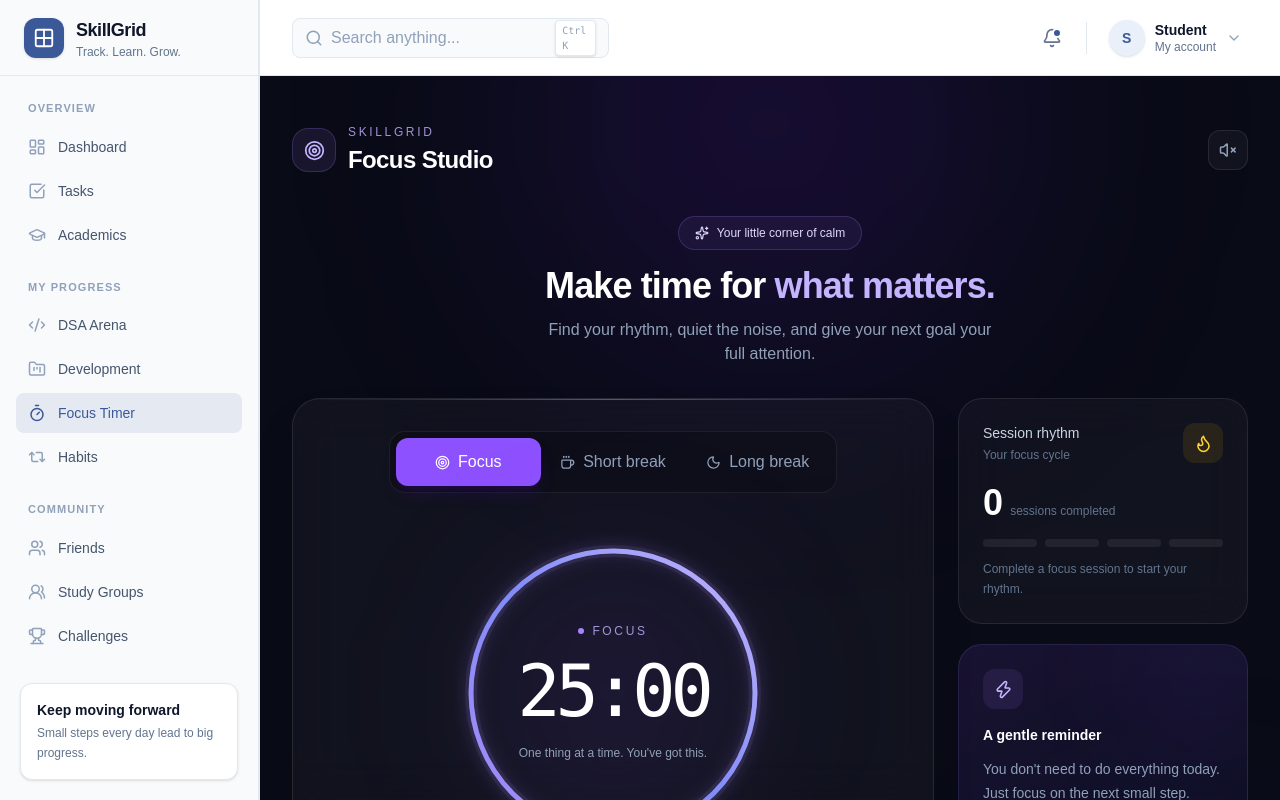
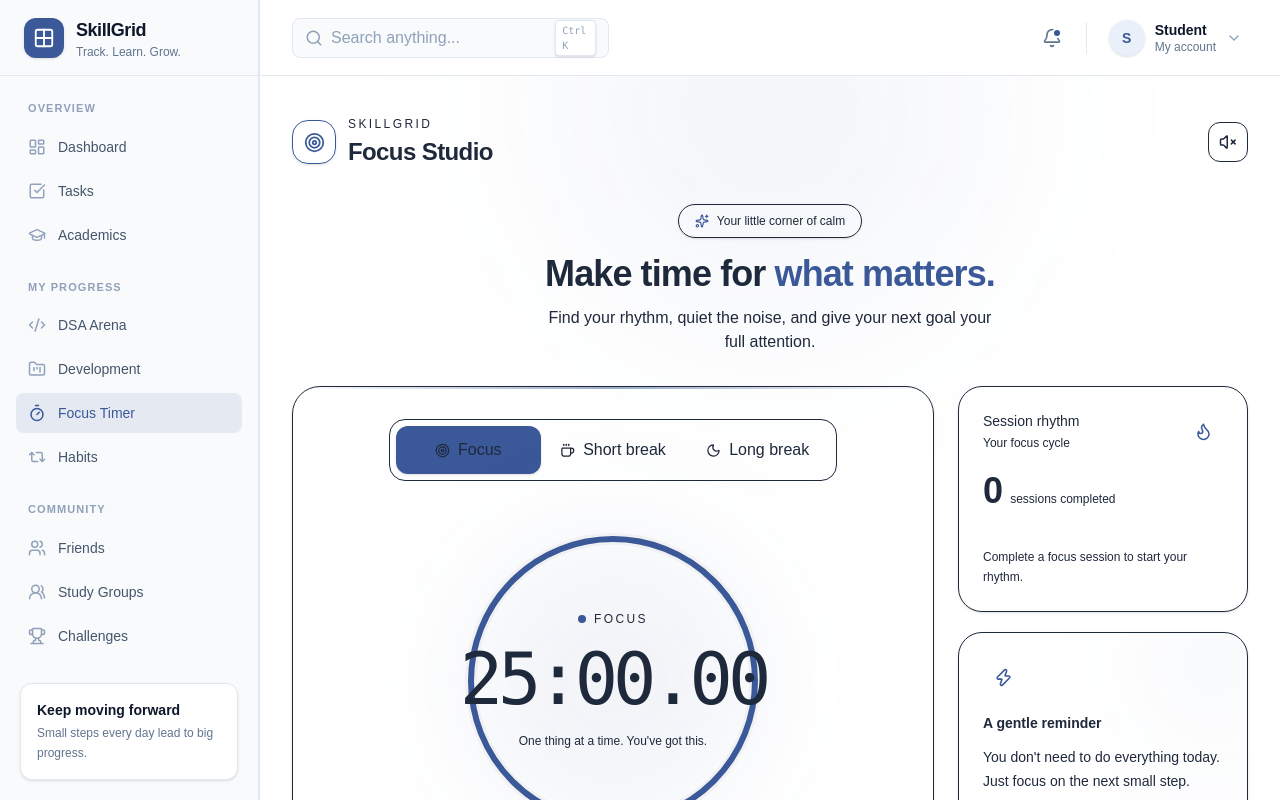
Before and after one commit to thiteswapnil1212-hue/skillGrid, a Next.js app in the folder skillgrid-app/: page /focus-timer in a window 1280 px wide. Built offline with nearby package versions, Linux system fonts and the light colour scheme.

Commit message:
millisecond added

```diff
--- a/skillgrid-app/src/app/focus-timer/page.tsx
+++ b/skillgrid-app/src/app/focus-timer/page.tsx
@@ -1,14 +1,13 @@
 
 "use client";
 
-import { useCallback, useEffect, useState } from "react";
+import { useCallback, useEffect, useRef, useState } from "react";
 import {
   AlarmClock,
   ArrowRight,
   Check,
   Coffee,
   Flame,
-  Maximize2,
   Moon,
   Pause,
   Play,
@@ -19,11 +18,15 @@ import {
   Volume2,
   VolumeX,
   Zap,
+  CheckCircle2,
 } from "lucide-react";
 
 type Mode = "focus" | "short" | "long";
 
-const MODES: Record<Mode, { label: string; duration: number; subtitle: string }> = {
+const MODES: Record<
+  Mode,
+  { label: string; duration: number; subtitle: string }
+> = {
   focus: {
     label: "Focus",
     duration: 25 * 60,
@@ -44,48 +47,68 @@ const MODES: Record<Mode, { label: string; duration: number; subtitle: string }>
 const RADIUS = 142;
 const CIRCUMFERENCE = 2 * Math.PI * RADIUS;
 
-function formatTime(seconds: number) {
-  const mins = Math.floor(seconds / 60).toString().padStart(2, "0");
-  const secs = (seconds % 60).toString().padStart(2, "0");
-  return `${mins}:${secs}`;
+function formatTime(ms: number) {
+  const safeMs = Math.max(0, ms);
+  const mins = Math.floor(safeMs / 60_000);
+  const secs = Math.floor((safeMs % 60_000) / 1000);
+  const centis = Math.floor((safeMs % 1000) / 10);
+
+  return `${String(mins).padStart(2, "0")}:${String(secs).padStart(
+    2,
+    "0"
+  )}.${String(centis).padStart(2, "0")}`;
 }
 
 export default function FocusTimerPage() {
   const [mode, setMode] = useState<Mode>("focus");
-  const [remaining, setRemaining] = useState(MODES.focus.duration);
+  const [remainingMs, setRemainingMs] = useState(
+    MODES.focus.duration * 1000
+  );
   const [running, setRunning] = useState(false);
   const [endAt, setEndAt] = useState<number | null>(null);
   const [completedSessions, setCompletedSessions] = useState(0);
   const [soundEnabled, setSoundEnabled] = useState(false);
+  const [sessionComplete, setSessionComplete] = useState(false);
 
-  const total = MODES[mode].duration;
-  const progress = Math.max(0, Math.min(1, remaining / total));
+  const completedRef = useRef(false);
+
+  const totalMs = MODES[mode].duration * 1000;
+  const progress = Math.max(0, Math.min(1, remainingMs / totalMs));
   const offset = CIRCUMFERENCE * (1 - progress);
 
   const changeMode = useCallback((nextMode: Mode) => {
     setMode(nextMode);
-    setRemaining(MODES[nextMode].duration);
+    setRemainingMs(MODES[nextMode].duration * 1000);
     setRunning(false);
     setEndAt(null);
+    setSessionComplete(false);
+    completedRef.current = false;
   }, []);
 
   const completeSession = useCallback(() => {
+    setSessionComplete(true);
+
     if (mode === "focus") {
       setCompletedSessions((count) => count + 1);
       changeMode("short");
     } else {
       changeMode("focus");
     }
+
+    setSessionComplete(true);
   }, [mode, changeMode]);
 
   useEffect(() => {
     if (!running || endAt === null) return;
 
+    let completed = false;
+
     const tick = () => {
-      const next = Math.max(0, Math.ceil((endAt - Date.now()) / 1000));
-      setRemaining(next);
+      const next = Math.max(0, endAt - Date.now());
+      setRemainingMs(next);
 
-      if (next <= 0) {
+      if (next <= 0 && !completed) {
+        completed = true;
         setRunning(false);
         setEndAt(null);
         completeSession();
@@ -93,17 +116,20 @@ export default function FocusTimerPage() {
     };
 
     tick();
-    const interval = window.setInterval(tick, 250);
+
+    const interval = window.setInterval(tick, 10);
 
     return () => window.clearInterval(interval);
   }, [running, endAt, completeSession]);
 
   const toggleTimer = () => {
+    setSessionComplete(false);
+
     if (running) {
       setRunning(false);
       setEndAt(null);
     } else {
-      setEndAt(Date.now() + remaining * 1000);
+      setEndAt(Date.now() + remainingMs);
       setRunning(true);
     }
   };
@@ -111,40 +137,45 @@ export default function FocusTimerPage() {
   const resetTimer = () => {
     setRunning(false);
     setEndAt(null);
-    setRemaining(total);
+    setRemainingMs(totalMs);
+    setSessionComplete(false);
+    completedRef.current = false;
   };
 
   const skipTimer = () => {
-    if (mode === "focus") {
-      changeMode("short");
-    } else {
-      changeMode("focus");
-    }
+    changeMode(mode === "focus" ? "short" : "focus");
   };
 
   const sessionsUntilLongBreak = completedSessions % 4;
-  const currentSession = sessionsUntilLongBreak === 0 && completedSessions > 0
+  const currentSession =
+    sessionsUntilLongBreak === 0 && completedSessions > 0
       ? 4
       : sessionsUntilLongBreak;
 
+  const modeItems = [
+    { key: "focus" as const, label: "Focus", Icon: Target },
+    { key: "short" as const, label: "Short break", Icon: Coffee },
+    { key: "long" as const, label: "Long break", Icon: Moon },
+  ];
+
   return (
-    <main className="relative min-h-full overflow-hidden bg-[#090b16] text-white">
-      {/* Ambient background */}
+    <main className="relative min-h-full overflow-hidden bg-background text-foreground">
+      {/* Subtle theme-aware ambient background */}
       <div className="pointer-events-none absolute inset-0 overflow-hidden">
-        <div className="absolute -top-48 left-1/2 h-[480px] w-[480px] -translate-x-1/2 rounded-full bg-violet-600/[0.13] blur-[130px]" />
-        <div className="absolute bottom-0 right-[-100px] h-[350px] w-[350px] rounded-full bg-indigo-500/[0.08] blur-[120px]" />
-        <div className="absolute bottom-[-180px] left-[-120px] h-[350px] w-[350px] rounded-full bg-fuchsia-500/[0.06] blur-[120px]" />
+        <div className="absolute -top-44 left-1/2 h-[420px] w-[420px] -translate-x-1/2 rounded-full bg-primary/[0.06] blur-[110px]" />
+        <div className="absolute bottom-0 right-[-100px] h-[300px] w-[300px] rounded-full bg-primary/[0.05] blur-[100px]" />
       </div>
 
-      <div className="relative mx-auto w-full max-w-6xl px-4 py-8 sm:px-8 sm:py-12">
+      <div className="relative mx-auto w-full max-w-6xl px-4 py-8 sm:px-8 sm:py-10">
         {/* Header */}
-        <header className="mb-10 flex items-center justify-between gap-4">
+        <header className="mb-9 flex items-center justify-between gap-4">
           <div className="flex items-center gap-3">
-            <div className="flex h-11 w-11 items-center justify-center rounded-2xl border border-violet-400/20 bg-violet-400/10 text-violet-300">
+            <div className="flex h-11 w-11 items-center justify-center rounded-2xl border border-border bg-card text-primary shadow-sm">
               <Target size={21} />
             </div>
+
             <div>
-              <p className="text-xs font-medium uppercase tracking-[0.22em] text-violet-300/80">
+              <p className="text-xs font-medium uppercase tracking-[0.2em] text-muted-foreground">
                 SkillGrid
               </p>
               <h1 className="mt-1 text-xl font-semibold tracking-tight sm:text-2xl">
@@ -156,7 +187,7 @@ export default function FocusTimerPage() {
           <button
             onClick={() => setSoundEnabled((value) => !value)}
             aria-label={soundEnabled ? "Disable sound" : "Enable sound"}
-            className="flex h-10 w-10 items-center justify-center rounded-xl border border-white/[0.09] bg-white/[0.04] text-slate-400 transition hover:border-violet-400/30 hover:bg-white/[0.08] hover:text-white"
+            className="flex h-10 w-10 items-center justify-center rounded-xl border border-border bg-card text-muted-foreground transition-all duration-200 hover:bg-muted hover:text-foreground active:scale-95"
           >
             {soundEnabled ? <Volume2 size={18} /> : <VolumeX size={18} />}
           </button>
@@ -164,40 +195,38 @@ export default function FocusTimerPage() {
 
         {/* Intro */}
         <section className="mb-8 text-center">
-          <div className="mb-4 inline-flex items-center gap-2 rounded-full border border-violet-400/20 bg-violet-400/[0.07] px-4 py-2 text-xs font-medium text-violet-200">
-            <Sparkles size={14} />
+          <div className="mb-4 inline-flex items-center gap-2 rounded-full border border-border bg-card px-4 py-2 text-xs font-medium text-muted-foreground shadow-sm">
+            <Sparkles size={14} className="text-primary" />
             Your little corner of calm
           </div>
+
           <h2 className="text-3xl font-semibold tracking-tight sm:text-4xl">
-            Make time for <span className="text-violet-300">what matters.</span>
+            Make time for{" "}
+            <span className="text-primary">what matters.</span>
           </h2>
-          <p className="mx-auto mt-3 max-w-md text-sm leading-6 text-slate-400 sm:text-base">
-            Find your rhythm, quiet the noise, and give your next goal your full attention.
+
+          <p className="mx-auto mt-3 max-w-md text-sm leading-6 text-muted-foreground sm:text-base">
+            Find your rhythm, quiet the noise, and give your next goal your
+            full attention.
           </p>
         </section>
 
         {/* Main layout */}
         <div className="mx-auto grid max-w-5xl gap-6 lg:grid-cols-[1fr_290px]">
           {/* Timer card */}
-          <section className="relative overflow-hidden rounded-[28px] border border-white/[0.09] bg-white/[0.035] p-5 shadow-2xl shadow-black/20 backdrop-blur-xl sm:p-8">
-            <div className="absolute inset-x-0 top-0 h-px bg-gradient-to-r from-transparent via-violet-400/50 to-transparent" />
+          <section className="relative overflow-hidden rounded-[28px] border border-border bg-card p-5 shadow-sm transition-shadow duration-300 hover:shadow-md sm:p-8">
+            <div className="absolute inset-x-0 top-0 h-[2px] bg-gradient-to-r from-transparent via-primary/50 to-transparent" />
 
             {/* Mode selector */}
-            <div className="mx-auto mb-8 flex max-w-md rounded-2xl border border-white/[0.07] bg-black/20 p-1.5">
-              {(
-                [
-                  ["focus", "Focus", Target],
-                  ["short", "Short break", Coffee],
-                  ["long", "Long break", Moon],
-                ] as const
-              ).map(([key, label, Icon]) => (
+            <div className="mx-auto mb-8 flex max-w-md rounded-2xl border border-border bg-muted/50 p-1.5">
+              {modeItems.map(({ key, label, Icon }) => (
                 <button
                   key={key}
                   onClick={() => changeMode(key)}
                   className={`flex flex-1 items-center justify-center gap-2 rounded-xl px-2 py-3 text-xs font-medium transition-all duration-300 sm:text-sm ${
                     mode === key
-                      ? "bg-violet-500 text-white shadow-lg shadow-violet-950/40"
-                      : "text-slate-400 hover:bg-white/[0.05] hover:text-white"
+                      ? "bg-primary text-primary-foreground shadow-sm"
+                      : "text-muted-foreground hover:bg-background hover:text-foreground"
                   }`}
                 >
                   <Icon size={15} />
@@ -206,9 +235,13 @@ export default function FocusTimerPage() {
               ))}
             </div>
 
-            {/* Circular timer */}
+            {/* Animated timer */}
             <div className="relative mx-auto flex w-full max-w-[340px] items-center justify-center py-2">
-              <div className="absolute h-64 w-64 rounded-full bg-violet-500/[0.09] blur-[70px] sm:h-72 sm:w-72" />
+              <div
+                className={`pointer-events-none absolute h-64 w-64 rounded-full bg-primary/[0.07] blur-[65px] transition-transform duration-1000 sm:h-72 sm:w-72 ${
+                  running ? "scale-110 animate-pulse" : "scale-100"
+                }`}
+              />
 
               <svg
                 viewBox="0 0 320 320"
@@ -220,110 +253,136 @@ export default function FocusTimerPage() {
                   cy="160"
                   r={RADIUS}
                   fill="none"
-                  stroke="rgba(255,255,255,0.055)"
-                  strokeWidth="5"
+                  stroke="currentColor"
+                  strokeOpacity="0.07"
+                  strokeWidth="6"
                 />
+
                 <circle
                   cx="160"
                   cy="160"
                   r={RADIUS}
                   fill="none"
-                  stroke="rgba(167,139,250,0.10)"
+                  stroke="currentColor"
+                  strokeOpacity="0.04"
                   strokeWidth="12"
                 />
+
                 <circle
                   cx="160"
                   cy="160"
                   r={RADIUS}
                   fill="none"
-                  stroke="url(#timer-gradient)"
-                  strokeWidth="5"
+                  stroke="currentColor"
+                  className="text-primary"
+                  strokeWidth="6"
                   strokeLinecap="round"
                   strokeDasharray={CIRCUMFERENCE}
                   strokeDashoffset={offset}
                   style={{
-                    transition: "stroke-dashoffset 300ms linear",
-                    filter: "drop-shadow(0 0 8px rgba(167,139,250,0.4))",
+                    transition: "stroke-dashoffset 80ms linear",
+                    filter: running
+                      ? "drop-shadow(0 0 8px var(--primary))"
+                      : "none",
                   }}
                 />
-                <defs>
-                  <linearGradient id="timer-gradient" x1="0%" y1="0%" x2="100%" y2="100%">
-                    <stop offset="0%" stopColor="#a78bfa" />
-                    <stop offset="50%" stopColor="#818cf8" />
-                    <stop offset="100%" stopColor="#c4b5fd" />
-                  </linearGradient>
-                </defs>
               </svg>
 
               <div className="absolute inset-0 flex flex-col items-center justify-center">
-                <div className="mb-4 flex items-center gap-2 text-xs font-medium uppercase tracking-[0.22em] text-violet-300/80">
-                  <span className={`h-1.5 w-1.5 rounded-full ${running ? "animate-pulse bg-emerald-400" : "bg-violet-400"}`} />
+                <div className="mb-4 flex items-center gap-2 text-xs font-medium uppercase tracking-[0.2em] text-muted-foreground">
+                  <span
+                    className={`h-2 w-2 rounded-full ${
+                      running
+                        ? "animate-pulse bg-emerald-500"
+                        : "bg-primary"
+                    }`}
+                  />
                   {running ? "In the zone" : MODES[mode].label}
                 </div>
+
                 <div
                   role="timer"
                   aria-live="off"
-                  className="font-mono text-6xl font-light tracking-[-0.07em] tabular-nums text-white sm:text-7xl"
+                  className="font-mono text-5xl font-light tracking-[-0.07em] tabular-nums text-foreground sm:text-7xl"
                 >
-                  {formatTime(remaining)}
+                  {formatTime(remainingMs)}
                 </div>
-                <p className="mt-4 max-w-[220px] text-center text-xs leading-5 text-slate-400">
+
+                <p className="mt-4 max-w-[220px] text-center text-xs leading-5 text-muted-foreground">
                   {MODES[mode].subtitle}
                 </p>
               </div>
             </div>
 
             {/* Controls */}
-            <div className="mt-7 flex items-center justify-center gap-4">
+            <div className="mt-7 flex items-center justify-center gap-3 sm:gap-4">
               <button
                 onClick={resetTimer}
                 aria-label="Reset timer"
-                className="flex h-12 w-12 items-center justify-center rounded-2xl border border-white/[0.09] bg-white/[0.035] text-slate-400 transition hover:border-white/20 hover:bg-white/[0.08] hover:text-white active:scale-95"
+                className="flex h-12 w-12 items-center justify-center rounded-2xl border border-border bg-background text-muted-foreground transition-all duration-200 hover:bg-muted hover:text-foreground active:scale-90"
               >
                 <RotateCcw size={18} />
               </button>
 
               <button
                 onClick={toggleTimer}
-                className="group flex h-14 min-w-[180px] items-center justify-center gap-3 rounded-2xl bg-gradient-to-r from-violet-500 to-indigo-500 px-8 font-semibold text-white shadow-lg shadow-violet-950/40 transition hover:shadow-xl hover:shadow-violet-900/40 active:scale-[0.97]"
+                className="group flex h-14 min-w-0 flex-1 max-w-[220px] items-center justify-center gap-3 rounded-2xl bg-primary px-5 font-semibold text-primary-foreground shadow-sm transition-all duration-200 hover:brightness-95 hover:shadow-md active:scale-[0.97]"
               >
-                {running ? <Pause size={19} fill="currentColor" /> : <Play size={19} fill="currentColor" />}
+                {running ? (
+                  <Pause size={19} fill="currentColor" />
+                ) : (
+                  <Play size={19} fill="currentColor" />
+                )}
                 {running ? "Pause session" : "Start focusing"}
               </button>
 
               <button
                 onClick={skipTimer}
                 aria-label="Skip current session"
-                className="flex h-12 w-12 items-center justify-center rounded-2xl border border-white/[0.09] bg-white/[0.035] text-slate-400 transition hover:border-white/20 hover:bg-white/[0.08] hover:text-white active:scale-95"
+                className="flex h-12 w-12 items-center justify-center rounded-2xl border border-border bg-background text-muted-foreground transition-all duration-200 hover:bg-muted hover:text-foreground active:scale-90"
               >
                 <SkipForward size={18} />
               </button>
             </div>
 
-            <p className="mt-5 text-center text-[11px] text-slate-500">
-              {running ? "Stay present. Every minute counts." : "Ready when you are. No rush."}
+            <p className="mt-5 text-center text-[11px] text-muted-foreground">
+              {running
+                ? "Stay present. Every minute counts."
+                : "Ready when you are. No rush."}
             </p>
+
+            {sessionComplete && (
+              <div className="mt-5 flex items-center justify-center gap-2 rounded-xl border border-border bg-muted/50 px-4 py-3 text-sm font-medium text-foreground animate-in fade-in slide-in-from-bottom-2 duration-500">
+                <CheckCircle2 size={17} className="text-primary" />
+                Session complete! Take a moment to recharge.
+              </div>
+            )}
           </section>
 
           {/* Side panel */}
           <aside className="flex flex-col gap-5">
             {/* Session progress */}
-            <section className="rounded-[24px] border border-white/[0.09] bg-white/[0.035] p-6 backdrop-blur-xl">
+            <section className="rounded-[24px] border border-border bg-card p-6 shadow-sm">
               <div className="mb-5 flex items-center justify-between">
                 <div>
-                  <p className="text-sm font-medium text-slate-300">Session rhythm</p>
-                  <p className="mt-1 text-xs text-slate-500">Your focus cycle</p>
+                  <p className="text-sm font-medium">Session rhythm</p>
+                  <p className="mt-1 text-xs text-muted-foreground">
+                    Your focus cycle
+                  </p>
                 </div>
-                <div className="flex h-10 w-10 items-center justify-center rounded-xl bg-amber-400/10 text-amber-300">
+
+                <div className="flex h-10 w-10 items-center justify-center rounded-xl bg-muted text-primary">
                   <Flame size={19} />
                 </div>
               </div>
 
               <div className="mb-4 flex items-end gap-2">
-                <span className="text-4xl font-semibold tracking-tight text-white">
+                <span className="text-4xl font-semibold tracking-tight">
                   {completedSessions}
                 </span>
-                <span className="mb-1 text-xs text-slate-500">sessions completed</span>
+                <span className="mb-1 text-xs text-muted-foreground">
+                  sessions completed
+                </span>
               </div>
 
               <div className="flex gap-2">
@@ -332,32 +391,37 @@ export default function FocusTimerPage() {
                     key={index}
                     className={`h-2 flex-1 rounded-full transition-all duration-500 ${
                       index < currentSession
-                        ? "bg-gradient-to-r from-violet-400 to-indigo-400 shadow-sm shadow-violet-500/20"
-                        : "bg-white/[0.07]"
+                        ? "bg-primary shadow-sm"
+                        : "bg-muted"
                     }`}
                   />
                 ))}
               </div>
-              <p className="mt-3 text-xs leading-5 text-slate-500">
+
+              <p className="mt-3 text-xs leading-5 text-muted-foreground">
                 {completedSessions === 0
                   ? "Complete a focus session to start your rhythm."
                   : `${currentSession} of 4 sessions in your current cycle.`}
               </p>
             </section>
 
-            {/* Today's focus */}
-            <section className="relative overflow-hidden rounded-[24px] border border-violet-400/15 bg-gradient-to-br from-violet-500/[0.12] to-indigo-500/[0.04] p-6">
-              <div className="absolute -right-8 -top-8 h-32 w-32 rounded-full bg-violet-500/[0.12] blur-3xl" />
+            {/* Reminder */}
+            <section className="relative overflow-hidden rounded-[24px] border border-border bg-card p-6 shadow-sm">
+              <div className="absolute -right-8 -top-8 h-32 w-32 rounded-full bg-primary/[0.06] blur-3xl" />
 
               <div className="relative">
-                <div className="mb-4 flex h-10 w-10 items-center justify-center rounded-xl bg-violet-400/10 text-violet-300">
+                <div className="mb-4 flex h-10 w-10 items-center justify-center rounded-xl bg-muted text-primary">
                   <Zap size={19} />
                 </div>
-                <h3 className="text-sm font-semibold text-white">A gentle reminder</h3>
-                <p className="mt-3 text-sm leading-6 text-slate-400">
-                  You don&apos;t need to do everything today. Just focus on the next small step.
+
+                <h3 className="text-sm font-semibold">A gentle reminder</h3>
+
+                <p className="mt-3 text-sm leading-6 text-muted-foreground">
+                  You don&apos;t need to do everything today. Just focus on
+                  the next small step.
                 </p>
-                <div className="mt-5 flex items-center gap-2 text-xs font-medium text-violet-300">
+
+                <div className="mt-5 flex items-center gap-2 text-xs font-medium text-primary">
                   <Sparkles size={14} />
                   Progress over perfection
                 </div>
@@ -365,36 +429,58 @@ export default function FocusTimerPage() {
             </section>
 
             {/* Quick guide */}
-            <section className="rounded-[24px] border border-white/[0.09] bg-white/[0.025] p-6">
+            <section className="rounded-[24px] border border-border bg-card p-6 shadow-sm">
               <div className="mb-4 flex items-center gap-2">
-                <AlarmClock size={16} className="text-slate-400" />
-                <h3 className="text-sm font-medium text-slate-200">Your focus flow</h3>
+                <AlarmClock size={16} className="text-muted-foreground" />
+                <h3 className="text-sm font-medium">Your focus flow</h3>
               </div>
 
               <div className="space-y-4">
                 {[
-                  { title: "Focus", detail: "25 minutes", icon: Target, color: "text-violet-300" },
-                  { title: "Short break", detail: "5 minutes", icon: Coffee, color: "text-emerald-300" },
-                  { title: "Repeat", detail: "Build your rhythm", icon: ArrowRight, color: "text-indigo-300" },
-                ].map((item, index) => (
+                  {
+                    title: "Focus",
+                    detail: "25 minutes",
+                    icon: Target,
+                  },
+                  {
+                    title: "Short break",
+                    detail: "5 minutes",
+                    icon: Coffee,
+                  },
+                  {
+                    title: "Repeat",
+                    detail: "Build your rhythm",
+                    icon: ArrowRight,
+                  },
+                ].map((item, index) => {
+                  const Icon = item.icon;
+
+                  return (
                     <div key={item.title} className="flex items-center gap-3">
-                    <div className={`flex h-9 w-9 shrink-0 items-center justify-center rounded-xl bg-white/[0.04] ${item.color}`}>
-                      {index === 2 ? <item.icon size={16} /> : <item.icon size={16} />}
+                      <div className="flex h-9 w-9 shrink-0 items-center justify-center rounded-xl bg-muted text-primary">
+                        <Icon size={16} />
                       </div>
+
                       <div className="min-w-0 flex-1">
-                      <p className="text-xs font-medium text-slate-200">{item.title}</p>
-                      <p className="mt-0.5 text-[11px] text-slate-500">{item.detail}</p>
+                        <p className="text-xs font-medium">{item.title}</p>
+                        <p className="mt-0.5 text-[11px] text-muted-foreground">
+                          {item.detail}
+                        </p>
                       </div>
-                    {index < 2 && <Check size={13} className="text-slate-600" />}
+
+                      {index < 2 && (
+                        <Check size={13} className="text-muted-foreground/50" />
+                      )}
                     </div>
-                ))}
+                  );
+                })}
               </div>
             </section>
           </aside>
         </div>
 
         <footer className="mt-10 text-center">
-          <p className="text-[11px] tracking-wide text-slate-600">
+          <p className="text-[11px] tracking-wide text-muted-foreground">
             Made for deep work, one session at a time.
           </p>
         </footer>
```
Lines whose indentation alone changed are shown as unchanged.
